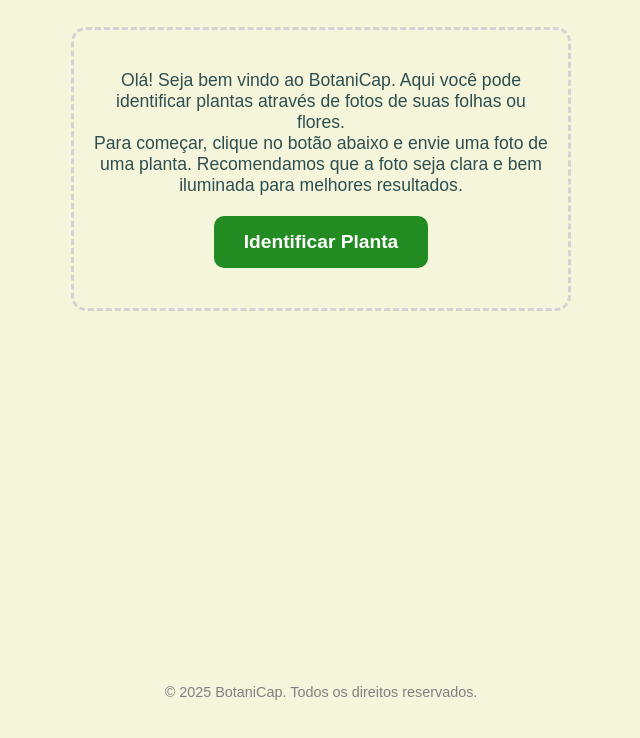
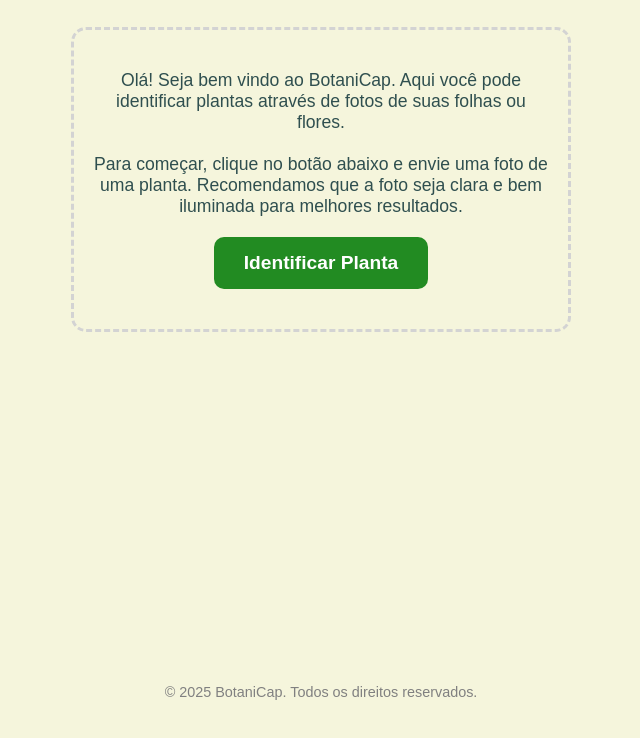
Before and after one commit to pedro-hmenezes/BotaniCap-WebApp, a website: page index.html in a window 1280 px wide. Shown: the part 60-798 px from the top of the page, without its empty margins (319-959 px from the left). Drawn offline with Linux system fonts and the light colour scheme.

Commit message:
Melhorando o Texto 2

```diff
--- a/index.html
+++ b/index.html
@@ -19,7 +19,7 @@
       <div id="upload-area">
         <p>
           Olá! Seja bem vindo ao BotaniCap. Aqui você pode identificar plantas
-          através de fotos de suas folhas ou flores. <br />
+          através de fotos de suas folhas ou flores. <br><br>
           Para começar, clique no botão abaixo e envie uma foto de uma planta.
           Recomendamos que a foto seja clara e bem iluminada para melhores
           resultados.
```
